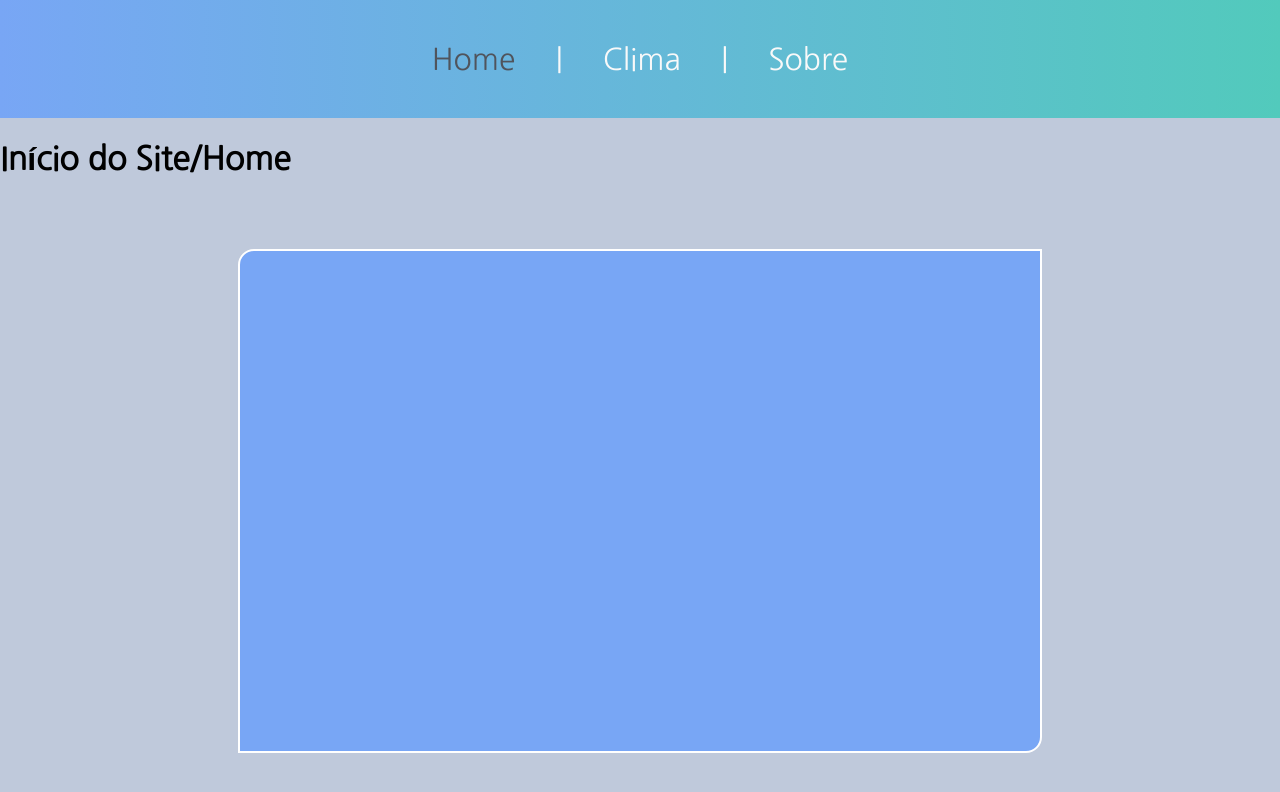
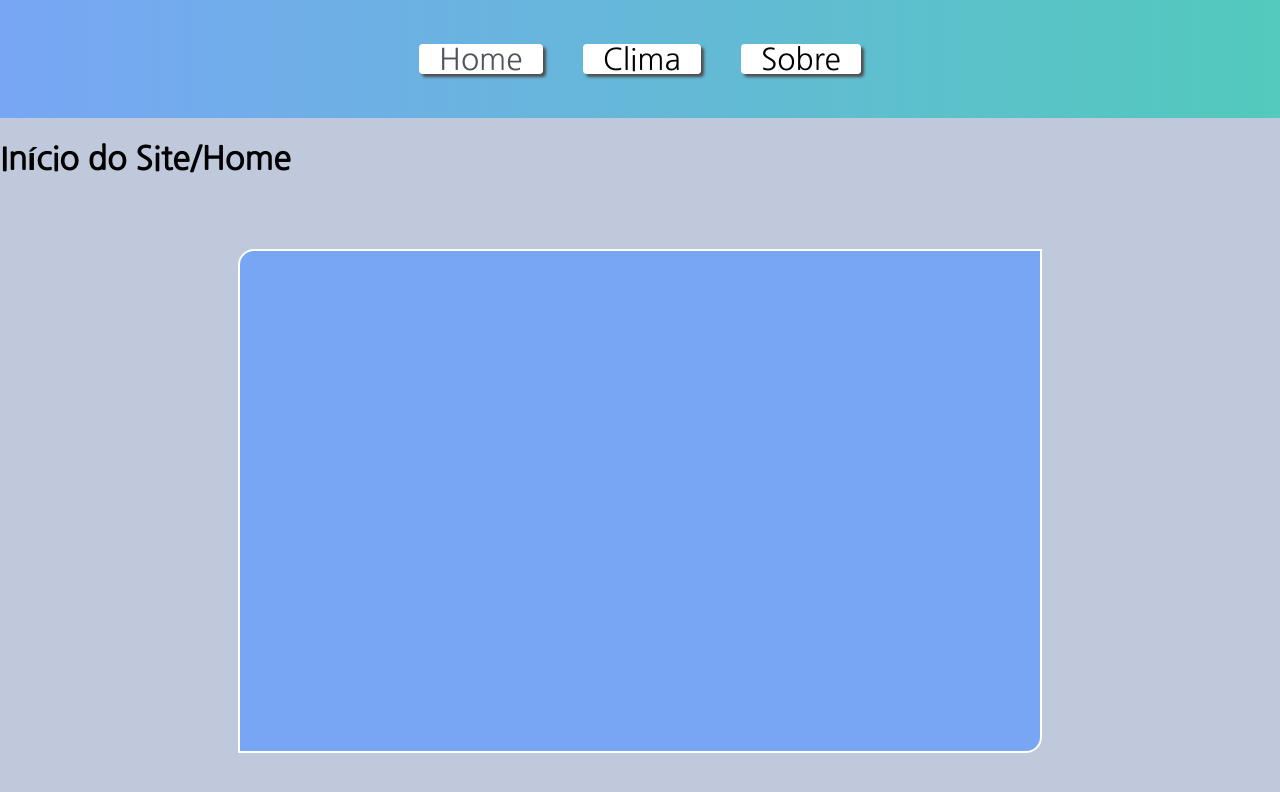
Before and after one commit to WedleySilva/projeto-api-vue, a Vue app: page / in a window 1280 px wide. Shown: the top 792 px of the page. Built offline with nearby package versions, Linux system fonts and the light colour scheme.

Commit message:
mudando botões e css

```diff
--- a/src/components/template/HeaderComp.vue
+++ b/src/components/template/HeaderComp.vue
@@ -1,11 +1,11 @@
 <template>
   <header>
     <div class="menu">
-      <span> <RouterLink to="/">Home</RouterLink> </span>
-      <span>|</span>
-      <span> <RouterLink to="/weather">Clima</RouterLink> </span>
-      <span>|</span>
-      <span> <RouterLink to="/about">Sobre</RouterLink> </span>
+      <span class="clic"> <RouterLink  to="/">Home</RouterLink> </span>
+      <span></span>
+      <span class="clic"> <RouterLink  to="/weather">Clima</RouterLink> </span>
+      <span></span>
+      <span class="clic"> <RouterLink  to="/about">Sobre</RouterLink> </span>
     </div>
   </header>
 </template>
@@ -22,8 +22,19 @@ header {
   padding: 40px;
   text-align: center;
   background-image: linear-gradient(to right, #78A6F5 , rgb(82, 202, 188));
-  color: #F9F9F9;
   font-size: 30px;
 }
 
+.clic{
+  color: black;
+  background-color: white;
+  border-radius: 4px;
+  box-shadow: 3px 3px 3px rgb(77, 77, 77);
+}
+
+.clic:hover{
+  background-color: rgb(58, 151, 238);
+  transition: background 1s ;
+}
+
 </style>
--- a/src/views/WeatherView.vue
+++ b/src/views/WeatherView.vue
@@ -201,8 +201,8 @@ input{
 }
 
 .content {
-  background-color: #78A6F5;
-  top: 20px;
+  background-image: linear-gradient(to bottom, #78A6F5 , #b6d0fc ,#ffffff  );
+  top: 20px; transition: 2s ;
   border: 2px solid;
   border-color: white;
   height: 600px;
```
